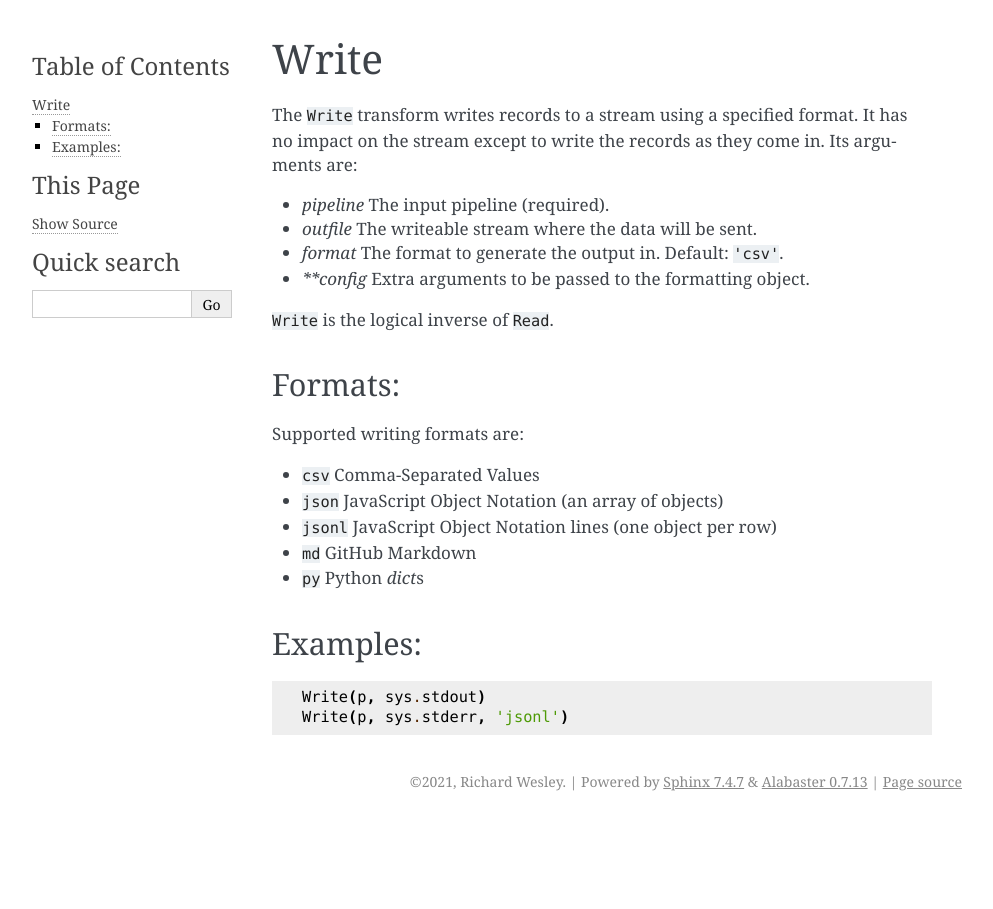
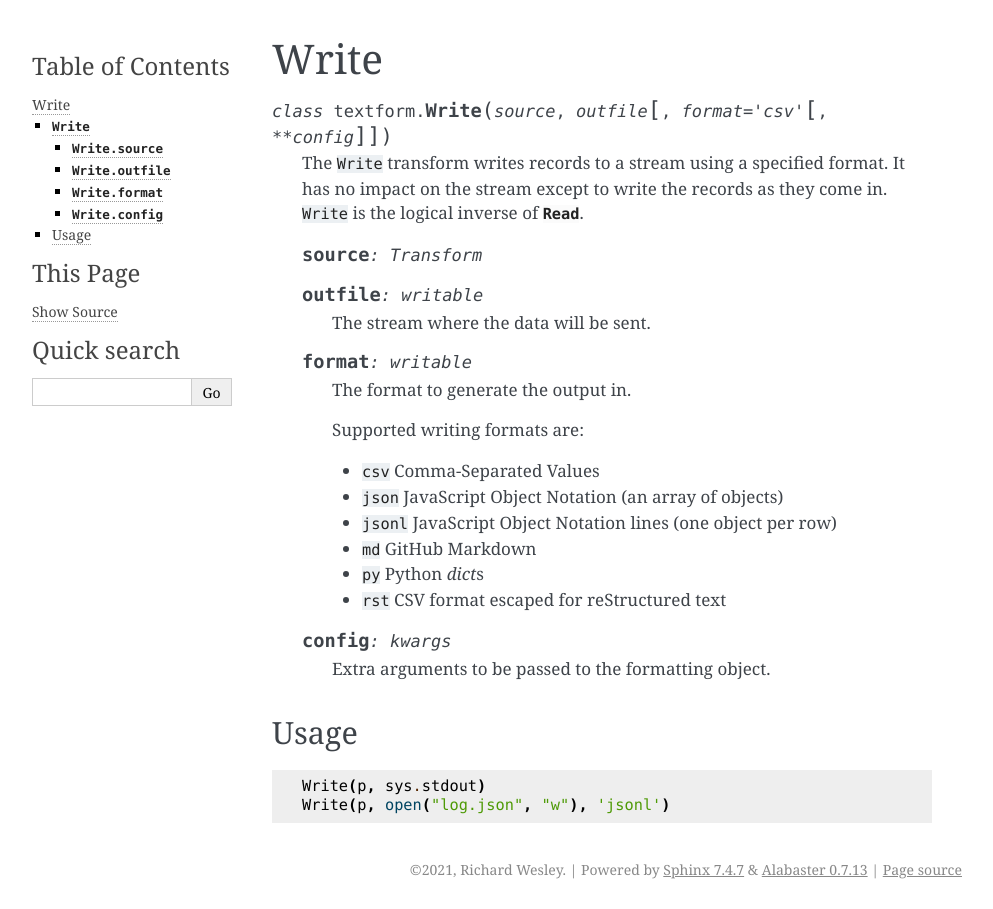
Before and after one commit to hawkfish/textform, a Sphinx documentation site: the page built from docs/transforms/write.rst, in a window 1280 px wide. Shown: the whole page, without its empty margins (148-1141 px from the left). Built offline with Sphinx 7.4.7, drawn with Linux system fonts in a browser that asks for light colours.

Commit message:
Document Write with domains

```diff
--- a/docs/transforms/write.rst
+++ b/docs/transforms/write.rst
@@ -1,31 +1,46 @@
 Write
 =====
 
-The ``Write`` transform writes records to a stream using a specified format.
-It has no impact on the stream except to write the records as they come in.
-Its arguments are:
+.. py:currentmodule:: textform
 
-* *pipeline* The input pipeline (required).
-* *outfile* The writeable stream where the data will be sent.
-* *format* The format to generate the output in. Default: ``'csv'``.
-* *\ *\ *config* Extra arguments to be passed to the formatting object.
+.. py:class:: Write(source, outfile[, format='csv'[, **config]])
 
-``Write`` is the logical inverse of ``Read``.
+    The ``Write`` transform writes records to a stream using a specified format.
+    It has no impact on the stream except to write the records as they come in.
+    ``Write`` is the logical inverse of :py:class:`Read`.
 
-Formats:
-^^^^^^^^
-Supported writing formats are:
+    .. py:attribute:: source
+        :type: Transform
 
-* ``csv`` Comma-Separated Values
-* ``json`` JavaScript Object Notation (an array of objects)
-* ``jsonl`` JavaScript Object Notation lines (one object per row)
-* ``md`` GitHub Markdown
-* ``py`` Python *dict*\ s
+    .. py:attribute:: outfile
+        :type: writable
 
-Examples:
-^^^^^^^^^
+        The stream where the data will be sent.
+
+    .. py:attribute:: format
+        :type: writable
+
+        The format to generate the output in.
+
+        Supported writing formats are:
+
+        * ``csv`` Comma-Separated Values
+        * ``json`` JavaScript Object Notation (an array of objects)
+        * ``jsonl`` JavaScript Object Notation lines (one object per row)
+        * ``md`` GitHub Markdown
+        * ``py`` Python *dict*\ s
+        * ``rst`` CSV format escaped for reStructured text
+
+    .. py:attribute:: config
+        :type: kwargs
+
+        Extra arguments to be passed to the formatting object.
+
+
+Usage
+^^^^^
 
 .. code-block:: python
 
    Write(p, sys.stdout)
-   Write(p, sys.stderr, 'jsonl')
+   Write(p, open("log.json", "w"), 'jsonl')
```
Also changed, not shown: 2 other files.
